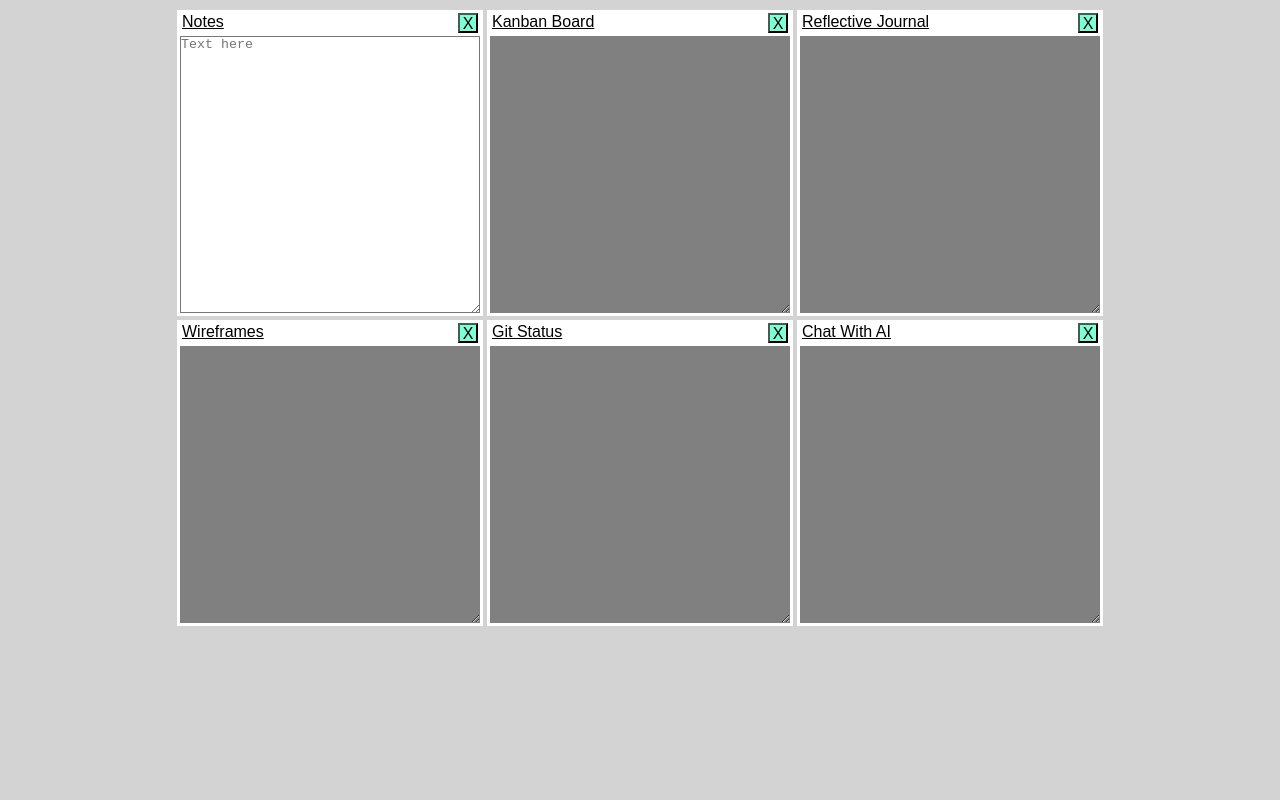
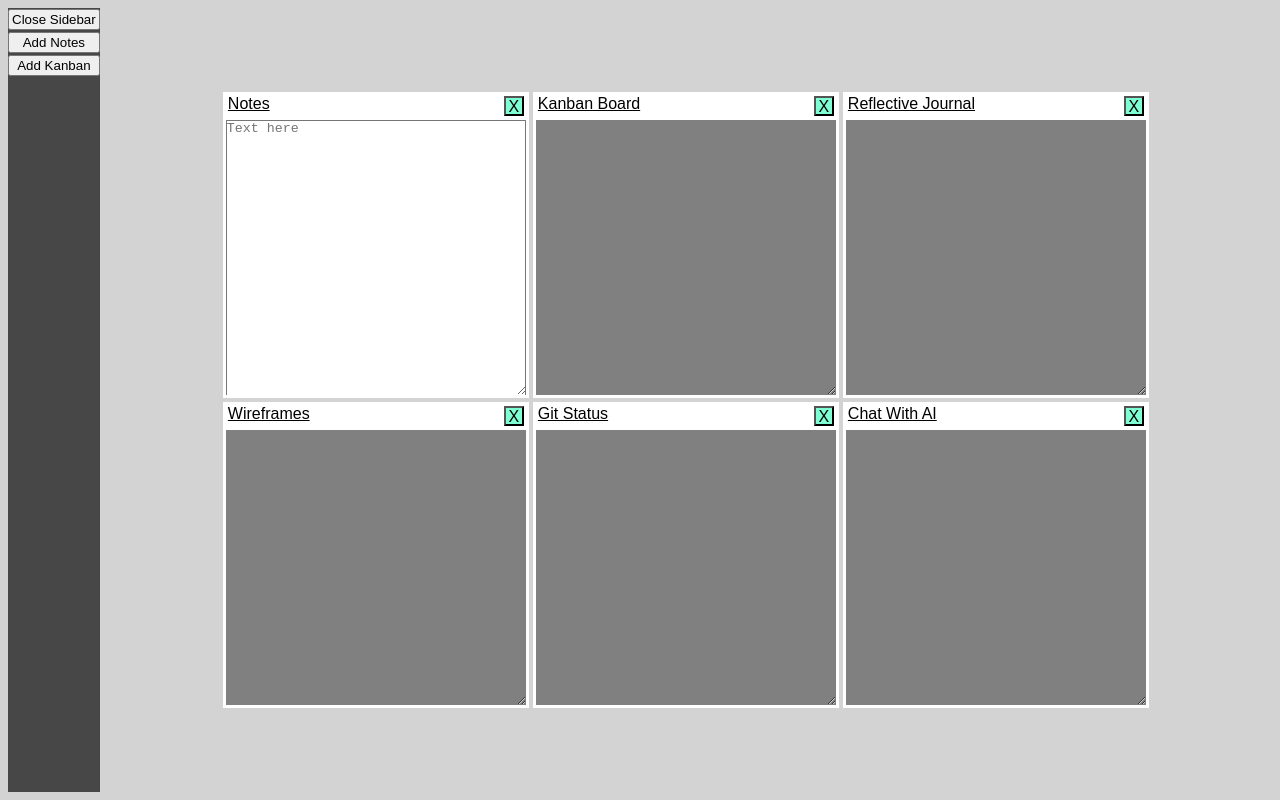
Before and after one commit to J-Wll/dev-companion, a React (Create React App) app: page / in a window 1280 px wide. Built offline with nearby package versions, Linux system fonts and the light colour scheme.

Commit message:
Started sidebar implementation

```diff
--- a/src/App.css
+++ b/src/App.css
@@ -1,3 +1,9 @@
+.container{
+  height: 100%;
+  display: flex;
+  flex-direction: row;
+}
+
 body{
   background-color: lightgray;
   font-family: Arial, Helvetica, sans-serif;
--- a/src/App.js
+++ b/src/App.js
@@ -1,33 +1,13 @@
 import './App.css';
-import Module from './Module.js'
+import Module from './Module';
+import Sidebar from './Sidebar';
+import ModuleHandler from './ModuleHandler';
 
 function App() {
   return (
     <div className="container">
-      <div className="module-container">
-        <div className="row"> {/* row could be a component that renders x amount of modules based on props, module container could do the same thing rendering x rows of x modules*/}
-          <Module
-            purpose="notes"
-            title="Notes" />
-          <Module
-            purpose="kanban"
-            title="Kanban Board" />
-          <Module
-            purpose="reflective"
-            title="Reflective Journal" />
-        </div>
-        <div className="row">
-          <Module
-            purpose="wireframe"
-            title="Wireframes" />
-          <Module
-            purpose="gitStatus"
-            title="Git Status" />
-          <Module
-            purpose="aiChat"
-            title="Chat With AI" />
-        </div>
-      </div>
+      <Sidebar/>
+      <ModuleHandler/>
     </div>
   );
 }
--- /dev/null
+++ b/src/ModuleHandler.js
@@ -0,0 +1,30 @@
+import Module from './Module.js'
+import './App.css';
+
+export default function ModuleHandler() {
+    return (
+        <div className="module-container">
+            <div className="row"> {/* row could be a component that renders x amount of modules based on props, module container could do the same thing rendering x rows of x modules*/}
+                <Module
+                    purpose="notes"
+                    title="Notes" />
+                <Module
+                    purpose="kanban"
+                    title="Kanban Board" />
+                <Module
+                    purpose="reflective"
+                    title="Reflective Journal" />
+            </div>
+            <div className="row">
+                <Module
+                    purpose="wireframe"
+                    title="Wireframes" />
+                <Module
+                    purpose="gitStatus"
+                    title="Git Status" />
+                <Module
+                    purpose="aiChat"
+                    title="Chat With AI" />
+            </div>
+        </div>)
+}
--- /dev/null
+++ b/src/Sidebar.css
@@ -0,0 +1,14 @@
+.Sidebar{
+    display: flex;
+    flex-direction: column;
+    align-items: center;
+    height: 98vh;
+    width: fit-content;
+    background-color: #474747;
+}
+
+button{
+    width: 100%;
+    padding: 1px;
+    margin:1px
+}
--- /dev/null
+++ b/src/Sidebar.js
@@ -0,0 +1,12 @@
+import "./Sidebar.css"
+
+
+export default function Sidebar() {
+    return (
+        <div className="Sidebar">
+            <button>Close Sidebar</button>
+            <button>Add Notes</button>
+            <button>Add Kanban</button>
+        </div>
+    )
+}
```
